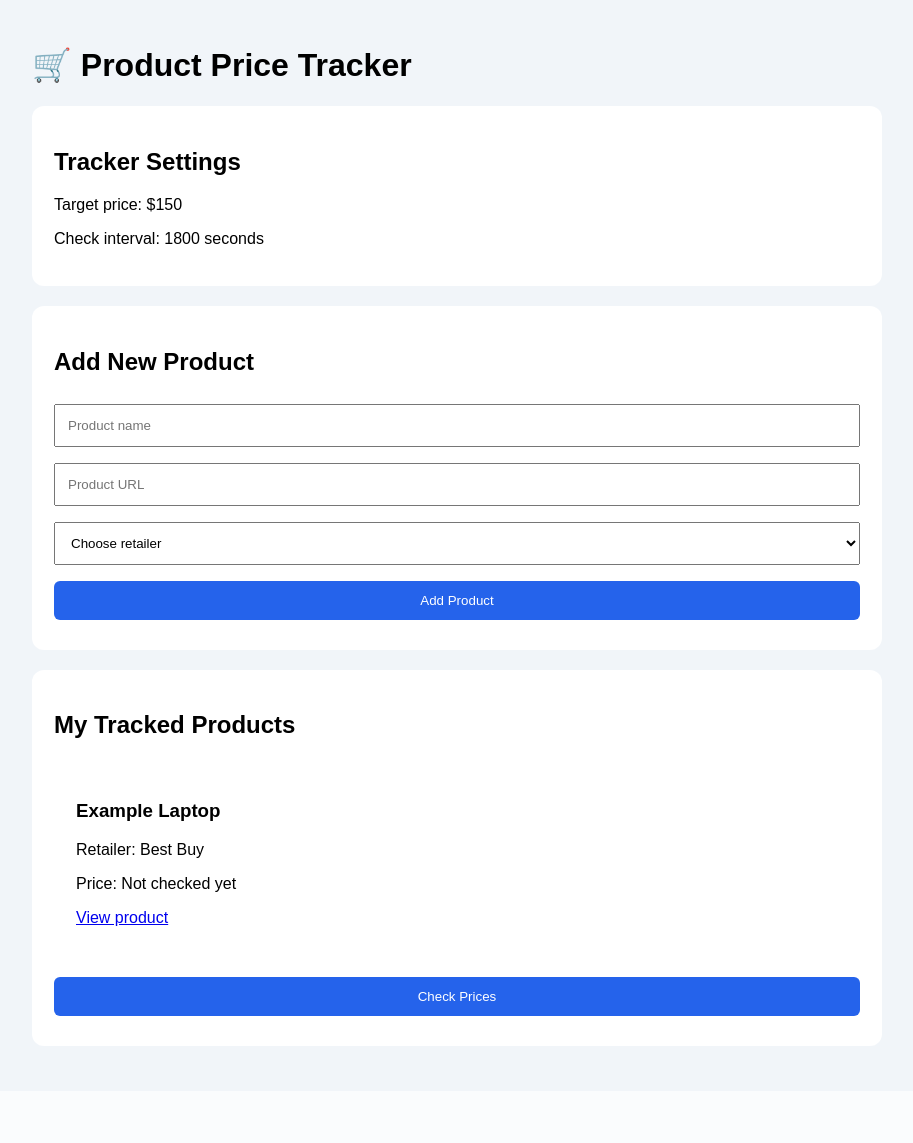
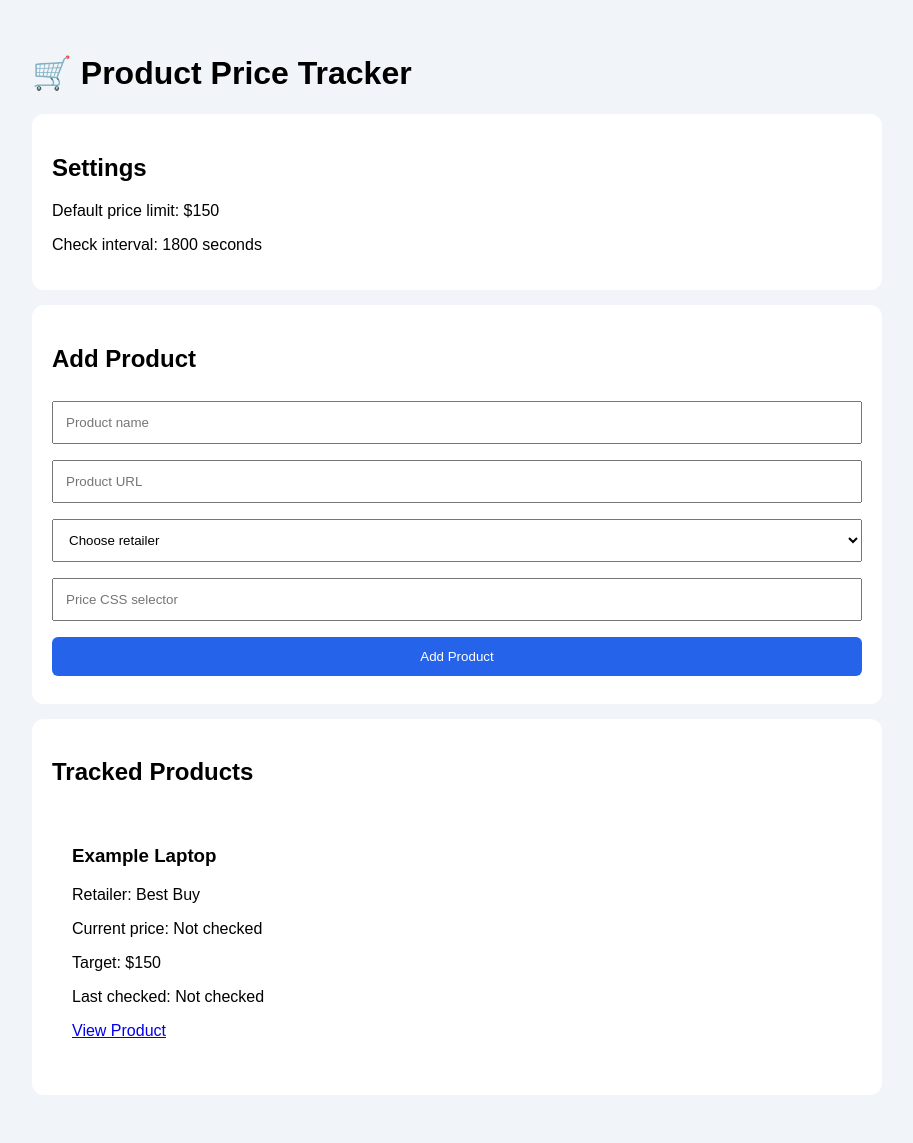
Before and after one commit to sriharshadakarapu-design/product-price-tracker, a Flask app: page / in a window 1280 px wide. Shown: the whole page, without its empty margins (183-1096 px from the left). Before the commit the page ends 1016 px from the top, so only its background shows below. Run offline with Flask 3, Linux system fonts and the light colour scheme.

Commit message:
Refactor HTML structure and update styles

```diff
--- a/templates/index.html
+++ b/templates/index.html
@@ -6,19 +6,15 @@
     <meta name="viewport" content="width=device-width, initial-scale=1">
     <style>
         body {
-            font-family: Arial, sans-serif;
+            font-family: Arial;
             background: #f1f5f9;
-            margin: 0;
             padding: 25px;
         }
-        .container {
-            max-width: 850px;
-            margin: auto;
-        }
+        .container { max-width: 850px; margin: auto; }
         .card {
             background: white;
-            padding: 22px;
-            margin-bottom: 20px;
+            padding: 20px;
+            margin: 15px 0;
             border-radius: 12px;
         }
         input, select, button {
@@ -32,7 +28,6 @@
             color: white;
             border: none;
             border-radius: 6px;
-            cursor: pointer;
         }
     </style>
 </head>
@@ -41,14 +36,13 @@
     <h1>🛒 Product Price Tracker</h1>
 
     <div class="card">
-        <h2>Tracker Settings</h2>
-        <p>Target price: ${{ price_limit }}</p>
+        <h2>Settings</h2>
+        <p>Default price limit: ${{ price_limit }}</p>
         <p>Check interval: {{ check_interval }} seconds</p>
     </div>
 
     <div class="card">
-        <h2>Add New Product</h2>
-
+        <h2>Add Product</h2>
         <form action="/add" method="POST">
             <input name="name" placeholder="Product name" required>
 
@@ -62,27 +56,35 @@
                 {% endfor %}
             </select>
 
+            <input name="selector"
+                   placeholder="Price CSS selector" required>
+
             <button type="submit">Add Product</button>
         </form>
     </div>
 
     <div class="card">
-        <h2>My Tracked Products</h2>
+        <h2>Tracked Products</h2>
 
         {% for product in products %}
         <div class="card">
             <h3>{{ product.name }}</h3>
             <p>Retailer: {{ product.retailer }}</p>
-            <p>Price: {{ product.price or 'Not checked yet' }}</p>
-            <a href="{{ product.url }}">View product</a>
+            <p>Current price:
+                {% if product.current_price is not none %}
+                    ${{ "%.2f"|format(product.current_price) }}
+                {% else %}
+                    Not checked
+                {% endif %}
+            </p>
+            <p>Target: ${{ product.target_price }}</p>
+            <p>Last checked: {{ product.last_checked or "Not checked" }}</p>
+            <a href="{{ product.url }}" target="_blank"
+               rel="noopener noreferrer">View Product</a>
         </div>
         {% else %}
         <p>No products added yet.</p>
         {% endfor %}
-
-        <a href="/check">
-            <button>Check Prices</button>
-        </a>
     </div>
 </div>
 </body>
```
